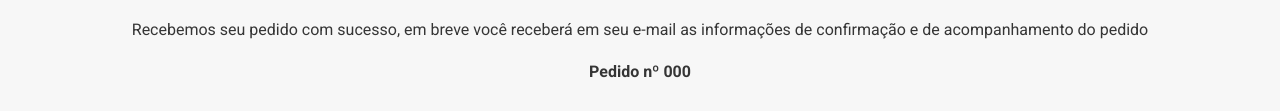
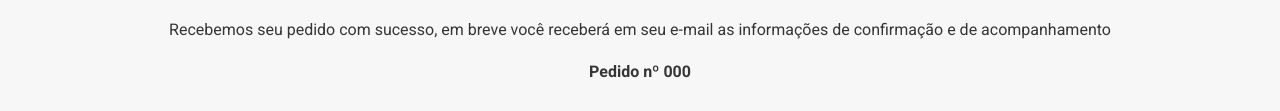
Before and after one commit to felipealmeidacorrea/fac-basic-ecommerce-01, a plain HTML site: page templates/checkout/order-placed.html in a window 1280 px wide. Shown: the part 425-536 px from the top of the page. Drawn offline with nearby package versions, Linux system fonts and the light colour scheme.

Commit message:
changes 'purchase' to 'order' word due to ecommerce patterns

```diff
--- a/templates/checkout/order-placed.html
+++ b/templates/checkout/order-placed.html
@@ -113,7 +113,7 @@
     <main class="checkout-container container success" style="width: 100%">
       <h1 class="checkout-success__title">Pedido finalizado com sucesso</h1>
       <span class="checkout-success__icon material-symbols-outlined"> check_circle </span>
-      <span class="checkout-success__info">Recebemos seu pedido com sucesso, em breve você receberá em seu e-mail as informações de confirmação e de acompanhamento do pedido</span>
+      <span class="checkout-success__info">Recebemos seu pedido com sucesso, em breve você receberá em seu e-mail as informações de confirmação e de acompanhamento</span>
       <span class="checkout-success__order-number">Pedido nº <strong id="orderNumber">000</strong></span>
     </main>
 
```
